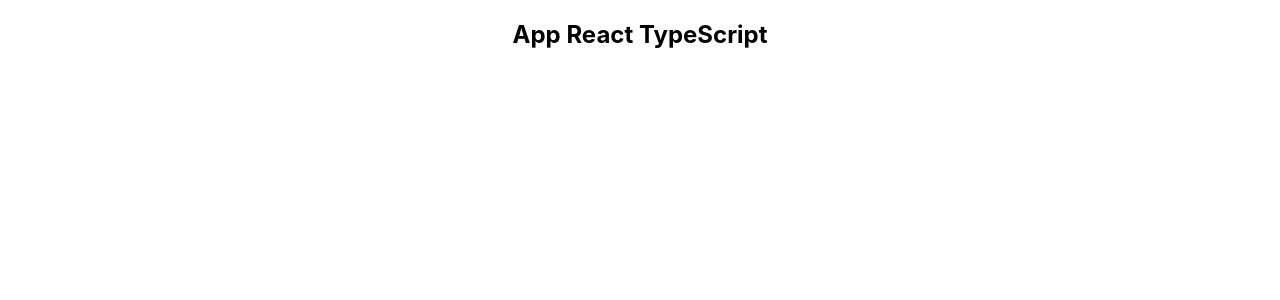
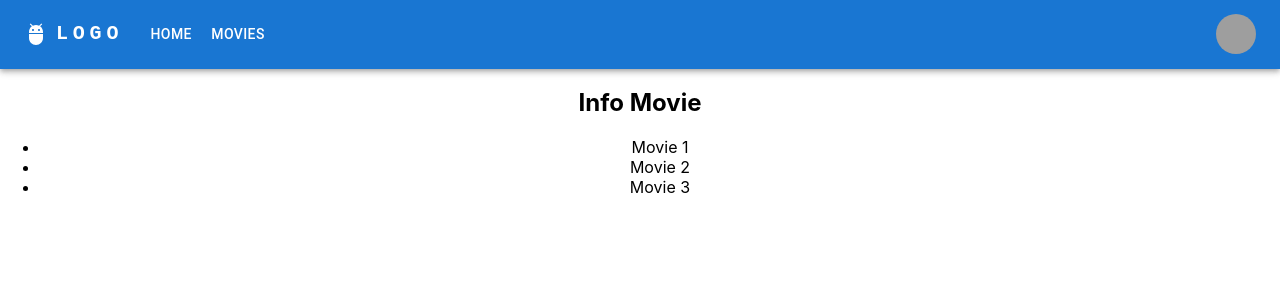
Before and after one commit to lovisnice/MyCinema-React-TS, a React (Create React App) app: page /movies in a window 1280 px wide. Shown: the top 300 px of the page. Built offline with nearby package versions, Linux system fonts and the light colour scheme; grey boxes are pictures that could not be loaded.

Commit message:
Added Header by AppBar MUI

```diff
--- a/src/App.tsx
+++ b/src/App.tsx
@@ -1,11 +1,22 @@
 import React from 'react';
-import logo from './logo.svg';
 import './App.css';
+import { Routes, Route } from 'react-router-dom';
+import Layout from './components/Layout';
+import Movies from './components/Movies';
+import Home from './components/Home';
+
 
 function App() {
   return (
     <div className="App">
-      <h2> App React TypeScript </h2>
+      {/* <h2> App React TypeScript </h2> */}
+      <Routes>
+        <Route path="/" element={<Layout />}>
+          <Route index element={<Home />} />
+          <Route path="movies" element={<Movies />} />
+        </Route>
+      </Routes>
+
     </div>
   );
 }
--- /dev/null
+++ b/src/components/Header.tsx
@@ -0,0 +1,167 @@
+import { Link } from "react-router-dom";
+import * as React from 'react';
+import AppBar from '@mui/material/AppBar';
+import Box from '@mui/material/Box';
+import Toolbar from '@mui/material/Toolbar';
+import IconButton from '@mui/material/IconButton';
+import Typography from '@mui/material/Typography';
+import Menu from '@mui/material/Menu';
+import MenuIcon from '@mui/icons-material/Menu';
+import Container from '@mui/material/Container';
+import Avatar from '@mui/material/Avatar';
+import Button from '@mui/material/Button';
+import Tooltip from '@mui/material/Tooltip';
+import MenuItem from '@mui/material/MenuItem';
+import AdbIcon from '@mui/icons-material/Adb';
+
+const pages = [
+    { itemName: 'Home', path: '/' },
+    { itemName: 'Movies', path: 'movies' }
+];
+const settings = ['Profile', 'Account', 'Dashboard', 'Logout'];
+
+function Header() {
+    const [anchorElNav, setAnchorElNav] = React.useState<null | HTMLElement>(null);
+    const [anchorElUser, setAnchorElUser] = React.useState<null | HTMLElement>(null);
+
+    const handleOpenNavMenu = (event: React.MouseEvent<HTMLElement>) => {
+        setAnchorElNav(event.currentTarget);
+    };
+    const handleOpenUserMenu = (event: React.MouseEvent<HTMLElement>) => {
+        setAnchorElUser(event.currentTarget);
+    };
+
+    const handleCloseNavMenu = () => {
+        setAnchorElNav(null);
+    };
+
+    const handleCloseUserMenu = () => {
+        setAnchorElUser(null);
+    };
+
+    return (
+        <AppBar position="static">
+            <Container maxWidth="xl">
+                <Toolbar disableGutters>
+
+                        <AdbIcon sx={{ display: { xs: 'none', md: 'flex' }, mr: 1 }} />
+                        <Typography
+                            variant="h6"
+                            noWrap
+                            component="a"
+                            href="#app-bar-with-responsive-menu"
+                            sx={{
+                                mr: 2,
+                                display: { xs: 'none', md: 'flex' },
+                                fontFamily: 'monospace',
+                                fontWeight: 700,
+                                letterSpacing: '.3rem',
+                                color: 'inherit',
+                                textDecoration: 'none',
+                            }}
+                        >
+                            <Link style={{color:'white', textDecoration:'none'}} to={pages[0].path}> LOGO</Link>
+                        </Typography>
+
+                    <Box sx={{ flexGrow: 1, display: { xs: 'flex', md: 'none' } }}>
+                        <IconButton
+                            size="large"
+                            aria-label="account of current user"
+                            aria-controls="menu-appbar"
+                            aria-haspopup="true"
+                            onClick={handleOpenNavMenu}
+                            color="inherit"
+                        >
+                            <MenuIcon />
+                        </IconButton>
+                        <Menu
+                            id="menu-appbar"
+                            anchorEl={anchorElNav}
+                            anchorOrigin={{
+                                vertical: 'bottom',
+                                horizontal: 'left',
+                            }}
+                            keepMounted
+                            transformOrigin={{
+                                vertical: 'top',
+                                horizontal: 'left',
+                            }}
+                            open={Boolean(anchorElNav)}
+                            onClose={handleCloseNavMenu}
+                            sx={{
+                                display: { xs: 'block', md: 'none' },
+                            }}
+                        >
+                            {pages.map((page) => (
+                                <MenuItem key={page.itemName} onClick={handleCloseNavMenu}>
+                                    <Typography textAlign="center"><Link to={page.path}>{page.itemName}</Link></Typography>
+                                </MenuItem>
+                            ))}
+                        </Menu>
+                    </Box>
+                    <AdbIcon sx={{ display: { xs: 'flex', md: 'none' }, mr: 1 }} />
+                    <Typography
+                        variant="h5"
+                        noWrap
+                        component="a"
+                        href="#app-bar-with-responsive-menu"
+                        sx={{
+                            mr: 2,
+                            display: { xs: 'flex', md: 'none' },
+                            flexGrow: 1,
+                            fontFamily: 'monospace',
+                            fontWeight: 700,
+                            letterSpacing: '.3rem',
+                            color: 'inherit',
+                            textDecoration: 'none',
+                        }}
+                    >
+                        LOGO
+                    </Typography>
+                    <Box sx={{ flexGrow: 1, display: { xs: 'none', md: 'flex' } }}>
+                        {pages.map((page) => (
+                            <Button
+                                key={page.itemName}
+                                onClick={handleCloseNavMenu}
+                                sx={{ my: 2, color: 'white', display: 'block' }}
+                            >
+                                <Link style={{ color: 'white', textDecoration: 'none' }} to={page.path}>{page.itemName}</Link>
+                            </Button>
+                        ))}
+                    </Box>
+
+                    <Box sx={{ flexGrow: 0 }}>
+                        <Tooltip title="Open settings">
+                            <IconButton onClick={handleOpenUserMenu} sx={{ p: 0 }}>
+                                <Avatar alt="Remy Sharp" src="/static/images/avatar/2.jpg" />
+                            </IconButton>
+                        </Tooltip>
+                        <Menu
+                            sx={{ mt: '45px' }}
+                            id="menu-appbar"
+                            anchorEl={anchorElUser}
+                            anchorOrigin={{
+                                vertical: 'top',
+                                horizontal: 'right',
+                            }}
+                            keepMounted
+                            transformOrigin={{
+                                vertical: 'top',
+                                horizontal: 'right',
+                            }}
+                            open={Boolean(anchorElUser)}
+                            onClose={handleCloseUserMenu}
+                        >
+                            {settings.map((setting) => (
+                                <MenuItem key={setting} onClick={handleCloseUserMenu}>
+                                    <Typography textAlign="center">{setting}</Typography>
+                                </MenuItem>
+                            ))}
+                        </Menu>
+                    </Box>
+                </Toolbar>
+            </Container>
+        </AppBar>
+    );
+}
+export default Header;
--- /dev/null
+++ b/src/components/Home.tsx
@@ -0,0 +1,7 @@
+const Home=()=>{
+    return(
+        <h2>Home Content</h2>
+    )
+}
+
+export default Home;
--- /dev/null
+++ b/src/components/Layout.tsx
@@ -0,0 +1,16 @@
+import Header from "./Header";
+import {Outlet} from "react-router-dom";
+
+const Layout = () => {
+    return (
+        <>
+            <Header />
+            <main>
+               <Outlet/>
+            </main>
+
+        </>
+    );
+}
+
+export default Layout;
--- /dev/null
+++ b/src/components/Movies.tsx
@@ -0,0 +1,14 @@
+const Movies=()=>{
+    return (
+        <>
+        <h2>Info Movie</h2>
+        <ul>
+            <li>Movie 1</li>
+            <li>Movie 2</li>
+            <li>Movie 3</li>
+        </ul>
+        </>
+    )
+}
+
+export default Movies;
--- a/src/index.tsx
+++ b/src/index.tsx
@@ -2,6 +2,7 @@
 import ReactDOM from 'react-dom/client';
 import './index.css';
 import App from './App';
+import { BrowserRouter } from 'react-router-dom';
 
 
 const root = ReactDOM.createRoot(
@@ -9,6 +10,8 @@
 );
 root.render(
   <React.StrictMode>
-    <App />
+    <BrowserRouter>
+      <App />
+    </BrowserRouter>
   </React.StrictMode>
 );
```
Also changed, not shown: package.json (+4 -3 lines), 1 other file (tests, documents, lock files or other folders).
